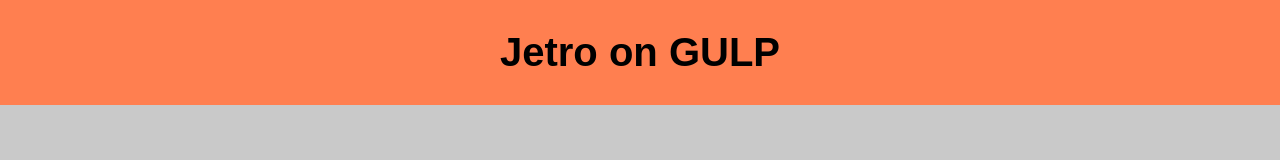
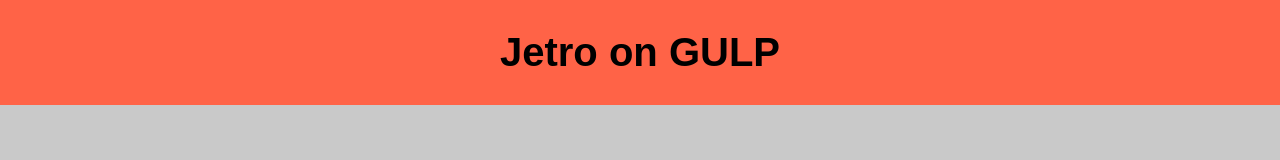
Before and after one commit to eliseev-web/Jetro, a plain HTML site: page index.html in a window 1280 px wide. Drawn offline with Linux system fonts and the light colour scheme.

Commit message:
Замена цвета фона в header

```diff
--- a/css/style.css
+++ b/css/style.css
@@ -9,7 +9,7 @@
 }
 
 .header{
-   background-color: coral;
+   background-color: tomato;
 }
 
 h1{
```
